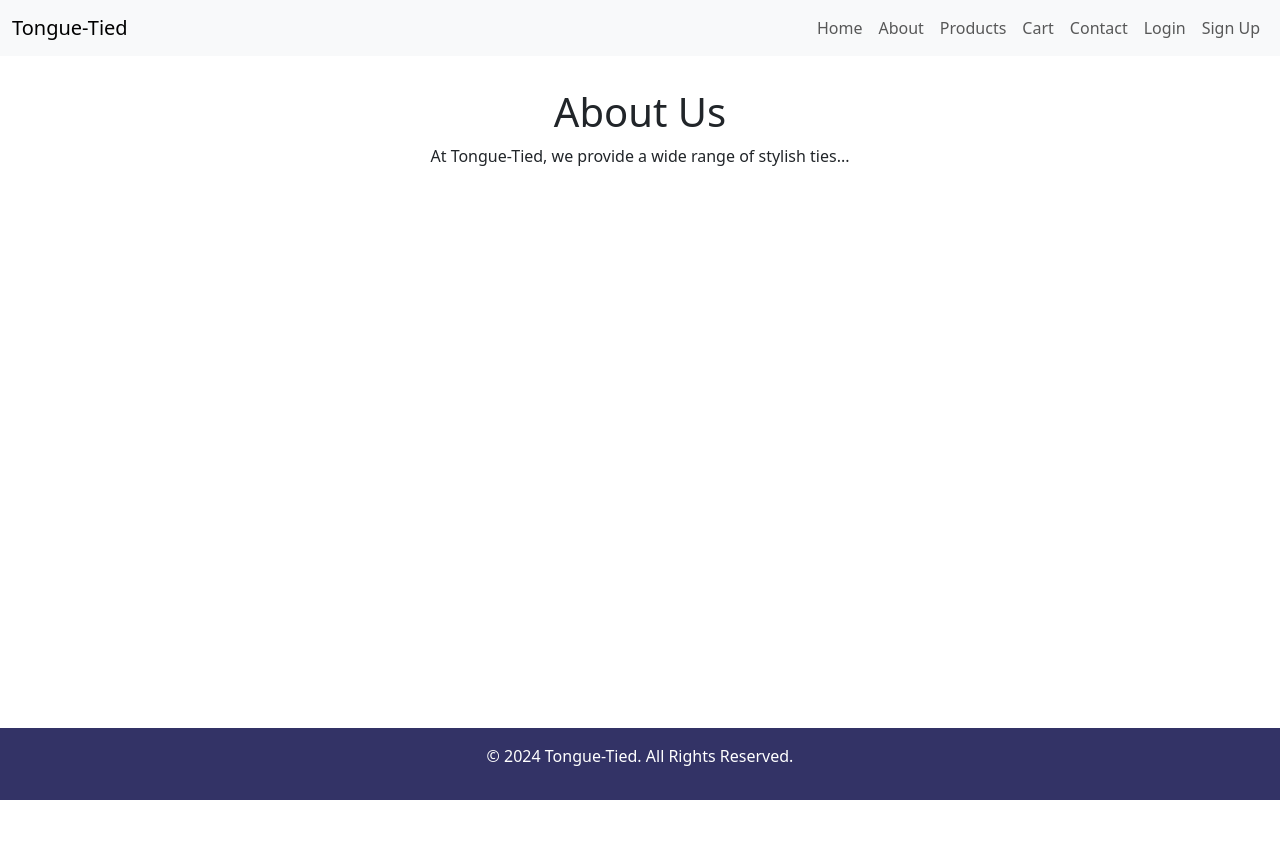
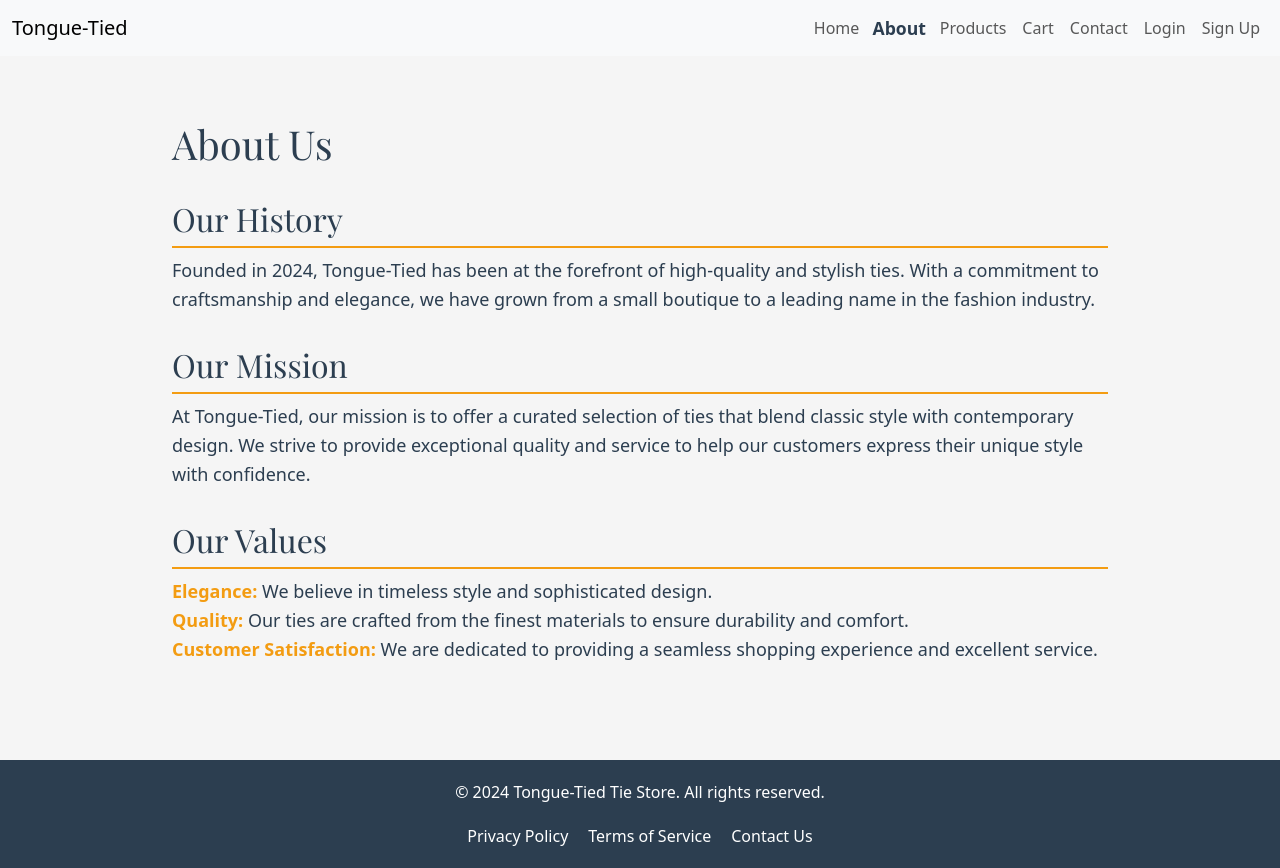
Before and after one commit to zenlee-george/tonguetied, a Vue app: page /about in a window 1280 px wide. Before the commit the page ends 800 px from the top, so only its background shows below. Built offline with nearby package versions, Linux system fonts and the light colour scheme.

Commit message:
fixed color on home and added about page

```diff
--- a/package.json
+++ b/package.json
@@ -7,6 +7,7 @@
     "build": "vue-cli-service build"
   },
   "dependencies": {
+    "@fortawesome/fontawesome-free": "^6.6.0",
     "axios": "^1.7.5",
     "bootstrap": "^5.3.3",
     "core-js": "^3.8.3",
--- a/public/index.html
+++ b/public/index.html
@@ -5,12 +5,10 @@
     <meta http-equiv="X-UA-Compatible" content="IE=edge">
     <meta name="viewport" content="width=device-width,initial-scale=1.0">
     <link rel="icon" href="<%= BASE_URL %>favicon.ico">
-    <title><%= htmlWebpackPlugin.options.title %></title>
+    <title>Tongue-Tied</title>
+    <link rel="stylesheet" href="https://fonts.googleapis.com/css2?family=Playfair+Display:wght@400;700&display=swap">
   </head>
   <body>
-    <noscript>
-      <strong>We're sorry but <%= htmlWebpackPlugin.options.title %> doesn't work properly without JavaScript enabled. Please enable it to continue.</strong>
-    </noscript>
     <div id="app"></div>
     <!-- built files will be auto injected -->
   </body>
--- a/src/App.vue
+++ b/src/App.vue
@@ -22,7 +22,7 @@ export default {
 <style>
 body {
   margin: 0;
-  font-family: Arial, sans-serif;
+  font-family: 'Playfair Display', serif;
   background-color: #ffffff;
 }
 </style>
--- a/src/components/Footer.vue
+++ b/src/components/Footer.vue
@@ -1,23 +1,78 @@
 <template>
     <footer class="footer">
-      <p>© 2024 Tongue-Tied. All Rights Reserved.</p>
+      <div class="footer-content">
+        <p class="footer-text">&copy; {{ currentYear }} Tongue-Tied Tie Store. All rights reserved.</p>
+        <nav class="footer-nav">
+          <a href="#" class="footer-link">Privacy Policy</a>
+          <a href="#" class="footer-link">Terms of Service</a>
+          <a href="#" class="footer-link">Contact Us</a>
+        </nav>
+      </div>
     </footer>
   </template>
 
   <script>
   export default {
-    name: "Footer",
+    name: 'FooterComp',
+    data() {
+      return {
+        currentYear: new Date().getFullYear(),
+      };
+    },
   };
   </script>
 
   <style scoped>
   .footer {
-    background-color: #333366;
-    color: #ffffff;
+    width: 100%;
+    background-color: #2C3E50;
+    color: #FFF;
     text-align: center;
-    padding: 1rem;
-    position: fixed;
-    width: 100%;
+    padding: 20px 0;
+    position: relative;
+    left: 0;
     bottom: 0;
   }
+
+  .footer-content {
+    max-width: 1200px;
+    margin: 0 auto;
+    display: flex;
+    flex-direction: column;
+    align-items: center;
+    gap: 10px;
+  }
+
+  .footer-text {
+    font-size: 1rem;
+    margin: 0;
+  }
+
+  .footer-nav {
+    display: flex;
+    gap: 20px;
+    margin-top: 10px;
+  }
+
+  .footer-link {
+    color: #FFF;
+    text-decoration: none;
+    font-weight: 500;
+    transition: color 0.3s ease;
+  }
+
+  .footer-link:hover {
+    color: #D1BFA7; /* Light brown for hover effect */
+  }
+
+  @media (max-width: 768px) {
+    .footer-content {
+      padding: 0 20px;
+    }
+
+    .footer-nav {
+      flex-direction: column;
+      gap: 10px;
+    }
+  }
   </style>
--- a/src/components/Navbar.vue
+++ b/src/components/Navbar.vue
@@ -1,7 +1,7 @@
 <template>
   <nav class="navbar navbar-expand-lg navbar-light bg-light">
     <div class="container-fluid">
-      <a class="navbar-brand" href="#">Tongue-Tied</a>
+      <a class="navbar-brand" href="/">Tongue-Tied</a>
       <button
         class="navbar-toggler"
         type="button"
@@ -16,25 +16,53 @@
       <div class="collapse navbar-collapse" id="navbarNav">
         <ul class="navbar-nav ms-auto">
           <li class="nav-item">
-            <router-link class="nav-link" to="/">Home</router-link>
+            <router-link
+              class="nav-link"
+              :class="{ 'active-link': $route.path === '/' }"
+              to="/"
+            >Home</router-link>
           </li>
           <li class="nav-item">
-            <router-link class="nav-link" to="/about">About</router-link>
+            <router-link
+              class="nav-link"
+              :class="{ 'active-link': $route.path === '/about' }"
+              to="/about"
+            >About</router-link>
           </li>
           <li class="nav-item">
-            <router-link class="nav-link" to="/products">Products</router-link>
+            <router-link
+              class="nav-link"
+              :class="{ 'active-link': $route.path === '/products' }"
+              to="/products"
+            >Products</router-link>
           </li>
           <li class="nav-item">
-            <router-link class="nav-link" to="/cart">Cart</router-link>
+            <router-link
+              class="nav-link"
+              :class="{ 'active-link': $route.path === '/cart' }"
+              to="/cart"
+            >Cart</router-link>
           </li>
           <li class="nav-item">
-            <router-link class="nav-link" to="/contact">Contact</router-link>
+            <router-link
+              class="nav-link"
+              :class="{ 'active-link': $route.path === '/contact' }"
+              to="/contact"
+            >Contact</router-link>
           </li>
           <li class="nav-item">
-            <router-link class="nav-link" to="/login">Login</router-link>
+            <router-link
+              class="nav-link"
+              :class="{ 'active-link': $route.path === '/login' }"
+              to="/login"
+            >Login</router-link>
           </li>
           <li class="nav-item">
-            <router-link class="nav-link" to="/signup">Sign Up</router-link>
+            <router-link
+              class="nav-link"
+              :class="{ 'active-link': $route.path === '/signup' }"
+              to="/signup"
+            >Sign Up</router-link>
           </li>
         </ul>
       </div>
@@ -42,8 +70,14 @@
   </nav>
 </template>
 
-<script>
-export default {
-  name: "Navbar",
-};
-</script>
+<style scoped>
+.nav-link {
+  transition: transform 0.3s ease, color 0.3s ease;
+}
+
+.nav-link.active-link {
+  color: #2C3E50; /* Change to desired color */
+  transform: scale(1.1); /* Increase size */
+  font-weight: bold
+}
+</style>
--- a/src/main.js
+++ b/src/main.js
@@ -5,6 +5,8 @@ import router from './router'
 import store from './store'
 import 'bootstrap/dist/css/bootstrap.min.css';
 import 'bootstrap';
+import '@fortawesome/fontawesome-free/css/all.min.css';
+
 
 
 createApp(App).use(store).use(router).mount('#app')
--- a/src/views/About.vue
+++ b/src/views/About.vue
@@ -1,7 +1,37 @@
 <template>
   <div class="about">
-    <h1>About Us</h1>
-    <p>At Tongue-Tied, we provide a wide range of stylish ties...</p>
+    <div class="container">
+      <h1>About Us</h1>
+      <div class="content">
+        <section class="company-history">
+          <h2>Our History</h2>
+          <p>
+            Founded in 2024, Tongue-Tied has been at the forefront of high-quality
+            and stylish ties. With a commitment to craftsmanship and elegance, we have
+            grown from a small boutique to a leading name in the fashion industry.
+          </p>
+        </section>
+
+        <section class="mission">
+          <h2>Our Mission</h2>
+          <p>
+            At Tongue-Tied, our mission is to offer a curated selection of ties that
+            blend classic style with contemporary design. We strive to provide exceptional
+            quality and service to help our customers express their unique style with
+            confidence.
+          </p>
+        </section>
+
+        <section class="values">
+          <h2>Our Values</h2>
+          <ul>
+            <li><strong>Elegance:</strong> We believe in timeless style and sophisticated design.</li>
+            <li><strong>Quality:</strong> Our ties are crafted from the finest materials to ensure durability and comfort.</li>
+            <li><strong>Customer Satisfaction:</strong> We are dedicated to providing a seamless shopping experience and excellent service.</li>
+          </ul>
+        </section>
+      </div>
+    </div>
   </div>
 </template>
 
@@ -13,8 +43,54 @@ export default {
 
 <style scoped>
 .about {
-  text-align: center;
-  padding: 2rem;
-  background-color: #ffffff;
+  background-color: #f5f5f5; /* Cream White */
+  color: #2c3e50; /* Navy Blue */
+  padding: 4rem 2rem;
+}
+
+.container {
+  max-width: 960px;
+  margin: 0 auto;
+}
+
+h1 {
+  font-family: 'Playfair Display', serif;
+  font-size: 2.5rem;
+  margin-bottom: 2rem;
+}
+
+.content {
+  text-align: left;
+}
+
+section {
+  margin-bottom: 2rem;
+}
+
+h2 {
+  font-family: 'Playfair Display', serif;
+  font-size: 2rem;
+  color: #2c3e50; /* Navy Blue */
+  border-bottom: 2px solid #f39c12; /* Gold */
+  padding-bottom: 0.5rem;
+}
+
+p {
+  font-size: 1.125rem;
+  line-height: 1.6;
+}
+
+ul {
+  list-style-type: none;
+  padding: 0;
+}
+
+li {
+  font-size: 1.125rem;
+  line-height: 1.6;
+}
+
+li strong {
+  color: #f39c12; /* Gold */
 }
 </style>
```
Also changed, not shown: src/views/Home.vue (+51 -31 lines), 1 other file (tests, documents, lock files or other folders).
